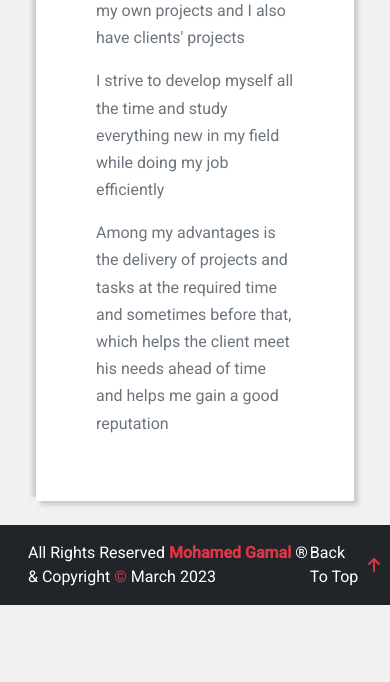
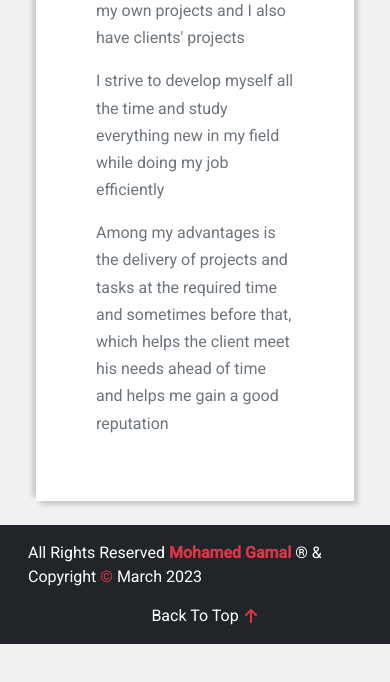
Before and after one commit to Mohamed-Gamal-22/My-Portfolio, a React (Create React App) app: page / in a window 390 px wide. Shown: the part 1902-2584 px from the top of the page. Built offline with nearby package versions, Linux system fonts and the light colour scheme.

Commit message:
fix footer view

```diff
--- a/src/Components/Footer/Footer.jsx
+++ b/src/Components/Footer/Footer.jsx
@@ -10,7 +10,7 @@ export default function Footer() {
   return (
     <div className='mt-4 w-100 bg-dark text-white text-capitalize p-3'>
         <div className="container ">
-            <div className=' w-100 h-100 d-flex justify-content-between align-items-center'>
+            <div className={`w-100 d-flex justify-content-between align-items-center ${style.foot}`}>
                 <p className='mb-0'>all rights reserved <span className='fw-bold text-danger'>mohamed gamal</span> &reg;  & copyright <span className='text-danger'>&copy;</span> March 2023</p>
                 <p onClick={() => backToTop()} className={`position-relative mb-0 clc ${style.clc}`}>back to top <i className={`fa-solid fa-arrow-up ${style.arr}`}></i></p>
             </div>
--- a/src/Components/Footer/Footer.module.css
+++ b/src/Components/Footer/Footer.module.css
@@ -26,3 +26,13 @@
 
 
 /* /////////////////////////////////////////////// */
+
+@media (max-width: 800px) {
+    .foot{
+        flex-direction: column !important;
+    }
+
+    .foot p:first-of-type {
+        margin-bottom: 15px !important;
+    }
+}
```
